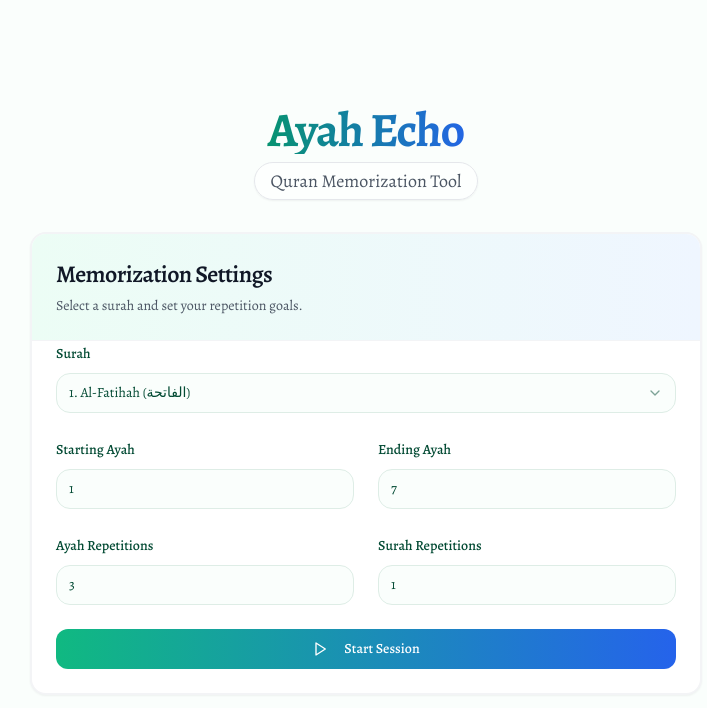
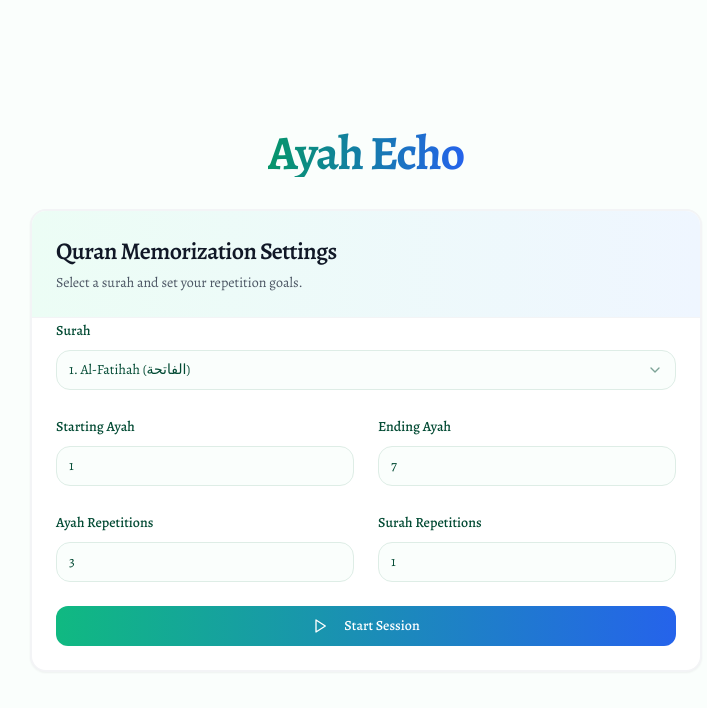
Before and after one commit to NabilPervez/quran-recitation, a Next.js app: page / in a window 1280 px wide. Shown: the top 708 px of the page, without its empty margins (274-981 px from the left). Built offline with nearby package versions, Linux system fonts and the light colour scheme.

Commit message:
update: Refine UI - remove bubble, update titles, rearrange player controls

```diff
--- a/src/app/page.tsx
+++ b/src/app/page.tsx
@@ -67,7 +67,7 @@ const SettingsForm: FC<{
   return (
     <Card className="w-full max-w-2xl bg-white rounded-2xl shadow-sm border-2 border-gray-100 overflow-hidden">
       <CardHeader className="bg-gradient-to-r from-emerald-50 to-blue-50 border-b border-gray-100">
-        <CardTitle className="font-headline text-2xl text-gray-900">Memorization Settings</CardTitle>
+        <CardTitle className="font-headline text-2xl text-gray-900">Quran Memorization Settings</CardTitle>
         <CardDescription className="text-gray-600">Select a surah and set your repetition goals.</CardDescription>
       </CardHeader>
       <CardContent className="grid grid-cols-1 md:grid-cols-2 gap-6">
@@ -167,28 +167,22 @@ const PlayerControls: FC<{
   onAutoplayChange: (enabled: boolean) => void;
 }> = ({ playerState, settings, onPlayPause, onNext, onPrevious, onRepeat, onSettingsChange, isAutoplayEnabled, onAutoplayChange }) => (
   <div className="flex flex-col items-center gap-6 w-full max-w-md">
-    <div className="flex items-center justify-center gap-4">
+    <div className="flex items-center justify-center gap-2">
       <Button onClick={onPrevious} variant="ghost" size="icon" className="text-accent-foreground/70 hover:text-accent-foreground" disabled={playerState.currentAyah === settings.startAyah && playerState.currentSurahRep === 1}>
         <ChevronsLeft className="h-6 w-6" />
       </Button>
-      <Button onClick={onRepeat} variant="ghost" size="icon" className="text-accent-foreground/70 hover:text-accent-foreground">
-        <Repeat1 className="h-5 w-5" />
-      </Button>
       <Button onClick={onPlayPause} size="lg" className="rounded-full h-16 w-16 bg-gradient-to-r from-emerald-500 to-blue-600 hover:from-emerald-600 hover:to-blue-700 text-white shadow-emerald-100 transition-all duration-300 transform hover:scale-105 active:scale-95 shadow-lg">
         {playerState.isPlaying ? <Pause className="h-8 w-8" /> : <Play className="h-8 w-8 ml-1" />}
-      </Button>
-      <Button variant="ghost" size="icon" className="text-accent-foreground/70 hover:text-accent-foreground" disabled>
-        <Repeat className="h-5 w-5 opacity-0" />
       </Button>
       <Button onClick={onNext} variant="ghost" size="icon" className="text-accent-foreground/70 hover:text-accent-foreground">
         <ChevronsRight className="h-6 w-6" />
       </Button>
     </div>
+    <div className="flex items-center justify-center gap-2">
+      <Label htmlFor="autoplay-switch" className="text-muted-foreground text-sm">Autoplay</Label>
+      <Switch id="autoplay-switch" checked={isAutoplayEnabled} onCheckedChange={onAutoplayChange} />
+    </div>
     <div className="flex items-center justify-center gap-8 w-full text-center">
-      <div className="flex items-center gap-2">
-        <Label htmlFor="autoplay-switch" className="text-muted-foreground text-sm">Autoplay</Label>
-        <Switch id="autoplay-switch" checked={isAutoplayEnabled} onCheckedChange={onAutoplayChange} />
-      </div>
       <div className="flex items-center gap-2">
         <Button onClick={() => onSettingsChange({ ayahReps: Math.max(1, settings.ayahReps - 1) })} variant="outline" size="icon" className="h-8 w-8"><Minus className="h-4 w-4" /></Button>
         <span className="text-muted-foreground text-sm whitespace-nowrap">Ayah: {playerState.currentAyahRep} / {settings.ayahReps}</span>
@@ -488,7 +482,6 @@ export default function Home() {
           <h1 className="text-4xl md:text-5xl font-headline font-bold text-transparent bg-clip-text bg-gradient-to-r from-emerald-600 to-blue-600 tracking-tight">
             Ayah Echo
           </h1>
-          <p className="text-gray-600 text-lg mt-2 px-4 py-1 bg-white/50 backdrop-blur-sm rounded-full inline-block border border-gray-200 shadow-sm">Quran Memorization Tool</p>
         </div>
       )}
 
```
